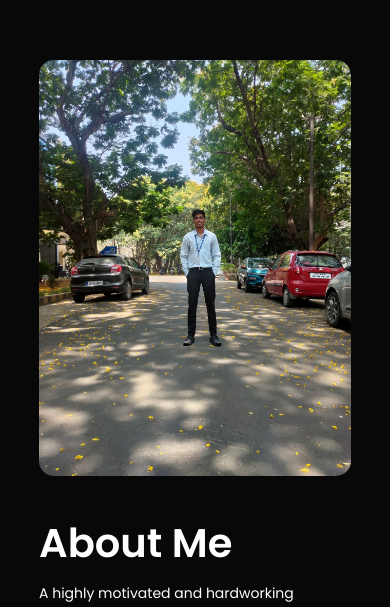
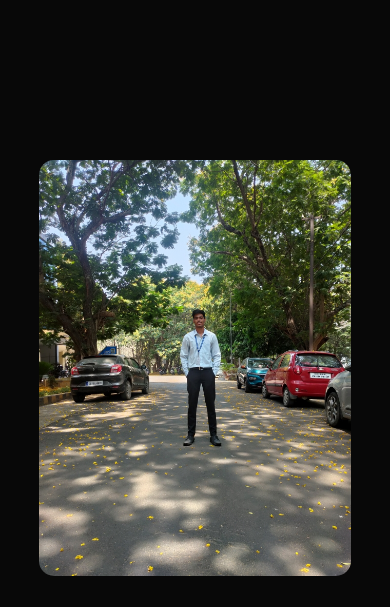
Before and after one commit to srisaigembali/Portfolio-Project, a plain HTML site: page index.html in a window 390 px wide. Shown: the part 874-1481 px from the top of the page. Drawn offline with Linux system fonts and the light colour scheme.

Commit message:
some styling changes

```diff
--- a/style.css
+++ b/style.css
@@ -1,9 +1,9 @@
-@import url('https://fonts.googleapis.com/css2?family=Poppins:ital,wght@0,100;0,200;0,300;0,400;0,500;0,600;0,700;1,100;1,200&display=swap');
+@import url("https://fonts.googleapis.com/css2?family=Poppins:ital,wght@0,100;0,200;0,300;0,400;0,500;0,600;0,700;1,100;1,200&display=swap");
 
 * {
   margin: 0;
   padding: 0;
-  font-family: 'Poppins', sans-serif;
+  font-family: "Poppins", sans-serif;
   box-sizing: border-box;
 }
 
@@ -75,7 +75,7 @@ nav ul li a {
 }
 
 nav ul li a::after {
-  content: '';
+  content: "";
   width: 0;
   height: 3px;
   background: #ff004f;
@@ -123,7 +123,7 @@ nav ul li a:hover::after {
 
 .ball::after {
   position: absolute;
-  content: '';
+  content: "";
   top: 25px;
   right: 5px;
   width: 5px;
@@ -210,7 +210,7 @@ nav ul li a:hover::after {
 }
 
 .tab-links::after {
-  content: '';
+  content: "";
   width: 0;
   height: 2px;
   background: #ff004f;
@@ -496,6 +496,7 @@ nav .fas {
   }
   #about {
     padding-bottom: 30px;
+    margin-top: 100px;
   }
   nav .fas {
     display: block;
```
